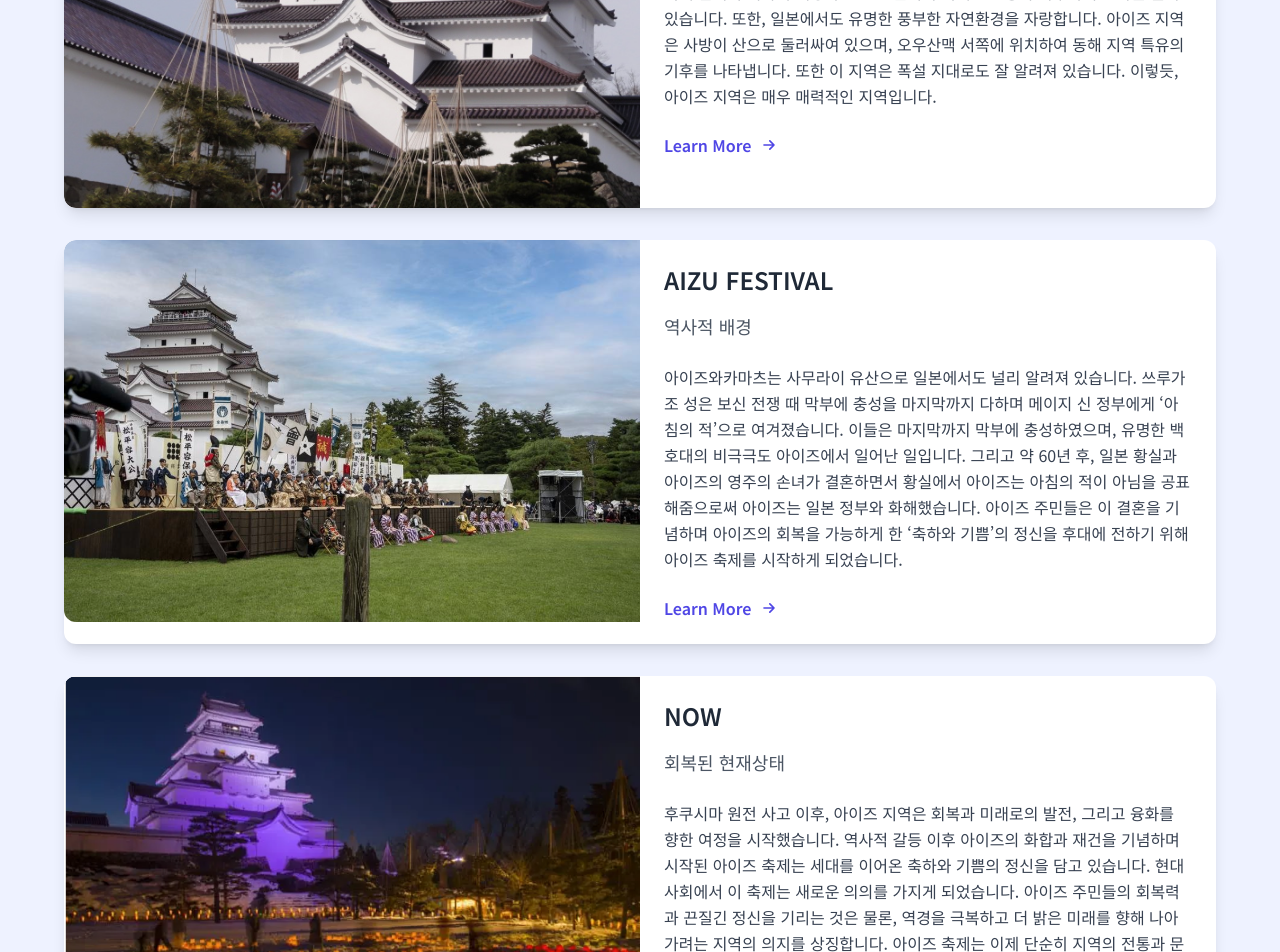
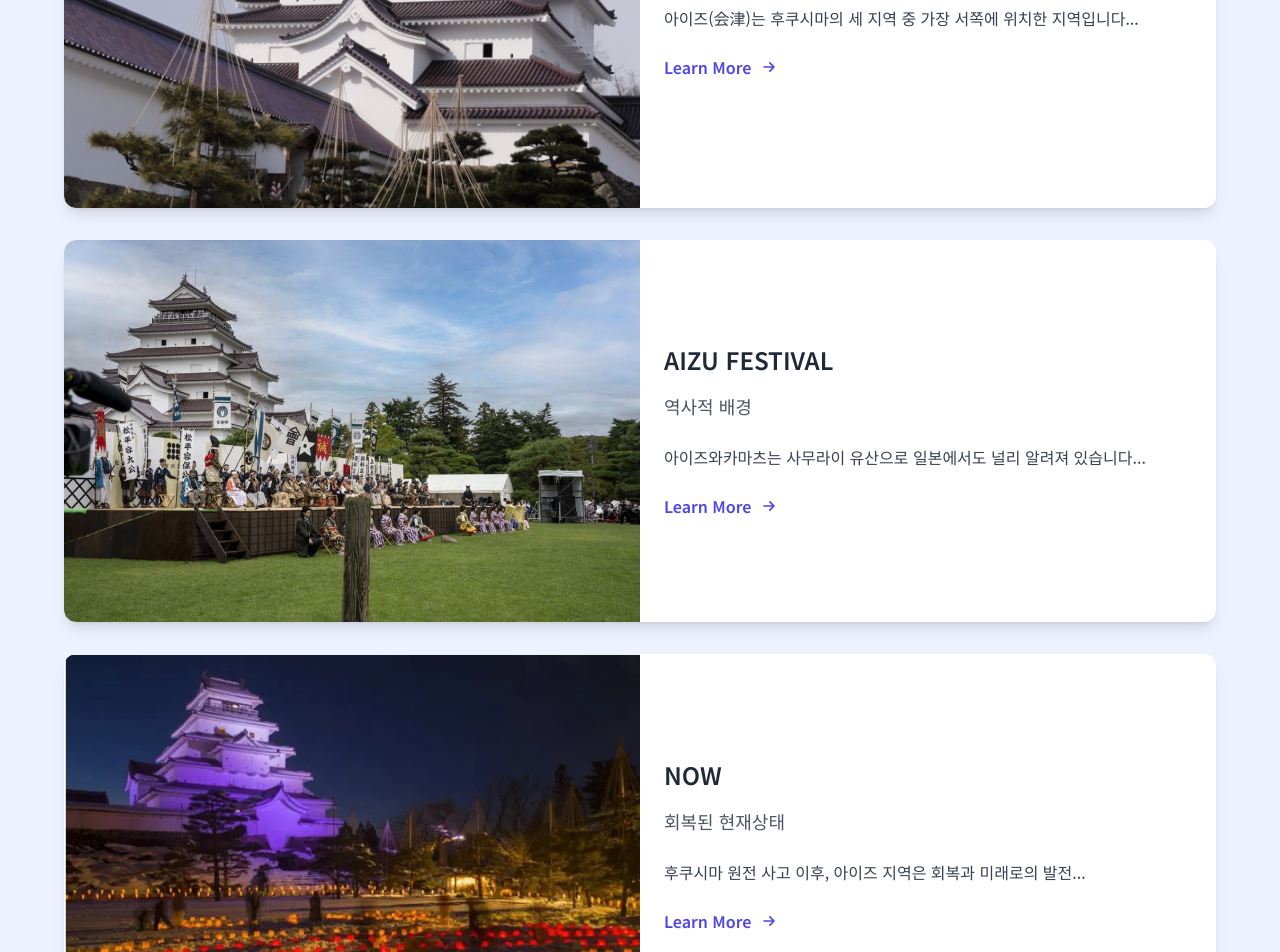
Before and after one commit to puretension/AizuFestival, a Next.js app: page / in a window 1280 px wide. Shown: the part 920-1872 px from the top of the page. Built offline with nearby package versions, Linux system fonts and the light colour scheme; a web font is replaced by a local one.

Commit message:
Feat: 최종본 반영

```diff
--- a/src/components/home/banner/Card.tsx
+++ b/src/components/home/banner/Card.tsx
@@ -9,11 +9,13 @@ export const IntroduceCard = ({
   subtitle,
   content,
   imageSrc,
+  onLearnMore,
 }: {
   title: string;
   subtitle: string;
   content: string;
   imageSrc: string;
+  onLearnMore: () => void;
 }) => {
   return (
     <motion.div
@@ -39,8 +41,8 @@ export const IntroduceCard = ({
         <p className="text-lg text-gray-600 mb-6">{subtitle}</p>
         <p className="text-gray-700 leading-relaxed">{content}</p>
 
-        <motion.a
-          href="#"
+        <motion.button
+          onClick={onLearnMore}
           className="mt-6 text-indigo-600 hover:text-indigo-800 font-semibold flex items-center gap-2 transition-all"
           whileHover={{ scale: 1.05 }}
         >
@@ -59,10 +61,11 @@ export const IntroduceCard = ({
               d="M13 7l5 5m0 0l-5 5m5-5H6"
             />
           </svg>
-        </motion.a>
+        </motion.button>
       </div>
     </motion.div>
   );
 };
 
+
 export default IntroduceCard;
--- a/src/components/home/banner/CardComponents.tsx
+++ b/src/components/home/banner/CardComponents.tsx
@@ -1,37 +1,76 @@
-'use client';
+import React, { useState } from 'react';
+import { IntroduceCard } from './Card';
 
-import { IntroduceCard } from "./Card";
+const Modal = ({
+  isOpen,
+  onClose,
+  title,
+  content,
+}: {
+  isOpen: boolean;
+  onClose: () => void;
+  title: string;
+  content: string;
+}) => {
+  if (!isOpen) return null;
+
+  return (
+    <div className="fixed inset-0 flex items-center justify-center bg-black bg-opacity-50 z-50">
+      <div className="bg-white rounded-lg p-6 max-w-lg w-full">
+        <h2 className="text-2xl font-bold mb-4">{title}</h2>
+        <p className="text-gray-700 mb-6">{content}</p>
+        <button
+          onClick={onClose}
+          className="px-4 py-2 bg-indigo-600 text-white rounded hover:bg-indigo-800"
+        >
+          Close
+        </button>
+      </div>
+    </div>
+  );
+};
 
 
 export const CardComponents = () => {
+  const [isModalOpen, setIsModalOpen] = useState(false);
+  const [selectedCard, setSelectedCard] = useState<{
+    title: string;
+    content: string;
+  } | null>(null);
+
   const cards = [
     {
       title: 'AIZU',
       subtitle: '아이즈 지역 소개',
-      content: `아이즈(会津)는 후쿠시마의 세 지역 중 가장 서쪽에 위치한 지역입니다. 아이즈의 주요 도시는 츠루가 성으로 유명한 아이즈와카마츠입니다.
-이곳에서는 에도 시대 말기의 역사적 배경과 관련된 깊이 뿌리내린 전통과 사무라이 문화를 볼 수 있습니다. 또한, 일본에서도 유명한 풍부한 자연환경을 자랑합니다.
-아이즈 지역은 사방이 산으로 둘러싸여 있으며, 오우산맥 서쪽에 위치하여 동해 지역 특유의 기후를 나타냅니다. 또한 이 지역은 폭설 지대로도 잘 알려져 있습니다.
-이렇듯, 아이즈 지역은 매우 매력적인 지역입니다.
-`,
-      imageSrc:'/images/aizu_castle_default.jpg',
+      content: `아이즈(会津)는 후쿠시마의 세 지역 중 가장 서쪽에 위치한 지역입니다...`,
+      englishContent: `Aizu is the westernmost of the three regions of Fukushima Prefecture...`,
+      imageSrc: '/images/aizu_castle_default.jpg',
     },
     {
       title: 'AIZU FESTIVAL',
       subtitle: '역사적 배경',
-      content: `아이즈와카마츠는 사무라이 유산으로 일본에서도 널리 알려져 있습니다. 쓰루가조 성은 보신 전쟁 때 막부에 충성을 마지막까지 다하며 메이지 신 정부에게 ‘아침의 적’으로 여겨졌습니다. 이들은 마지막까지 막부에 충성하였으며, 유명한 백호대의 비극극도 아이즈에서 일어난 일입니다.
-그리고 약 60년 후, 일본 황실과 아이즈의 영주의 손녀가 결혼하면서 황실에서 아이즈는 아침의 적이 아님을 공표 해줌으로써 아이즈는 일본 정부와 화해했습니다. 아이즈 주민들은 이 결혼을 기념하며 아이즈의 회복을 가능하게 한 ‘축하와 기쁨’의 정신을 후대에 전하기 위해 아이즈 축제를 시작하게 되었습니다.
-`,
+      content: `아이즈와카마츠는 사무라이 유산으로 일본에서도 널리 알려져 있습니다...`,
+      englishContent: `Aizuwakamatsu is widely known for its samurai heritage...`,
       imageSrc: '/images/aizu_castle_day.png',
     },
     {
       title: 'NOW',
       subtitle: '회복된 현재상태',
-      content: `후쿠시마 원전 사고 이후, 아이즈 지역은 회복과 미래로의 발전, 그리고 융화를 향한 여정을 시작했습니다. 역사적 갈등 이후 아이즈의 화합과 재건을 기념하며 시작된 아이즈 축제는 세대를 이어온 축하와 기쁨의 정신을 담고 있습니다.
-      현대사회에서 이 축제는 새로운 의의를 가지게 되었습니다. 아이즈 주민들의 회복력과 끈질긴 정신을 기리는 것은 물론, 역경을 극복하고 더 밝은 미래를 향해 나아가려는 지역의 의지를 상징합니다. 아이즈 축제는 이제 단순히 지역의 전통과 문화를 기리는 것을 넘어, 지역사회의 연대와 희망, 그리고 공동체 정신을 기념하는 자리로 자리매김했습니다.
-      아이즈 축제는 역사적 뿌리를 현재의 비전과 연결하며, 극복과 재생의 정신을 지속적으로 보여줍니다. 이는 지역 주민뿐만 아니라 방문객들에게도 강렬한 희망과 연대의 메시지를 전달하는 상징적 행사로 자리하고 있습니다.`,
+      content: `후쿠시마 원전 사고 이후, 아이즈 지역은 회복과 미래로의 발전...`,
+      englishContent: `After the Fukushima nuclear accident, the Aizu region embarked on...`,
       imageSrc: '/images/aizu_castle_night.png',
     },
   ];
+
+  const openModal = (card: { title: string; englishContent: string }) => {
+    setSelectedCard({ title: card.title, content: card.englishContent });
+    setIsModalOpen(true);
+  };
+
+  const closeModal = () => {
+    setIsModalOpen(false);
+    setSelectedCard(null);
+  };
 
   return (
     <section className="py-10 px-6">
@@ -43,9 +82,18 @@ export const CardComponents = () => {
             subtitle={card.subtitle}
             content={card.content}
             imageSrc={card.imageSrc}
+            onLearnMore={() => openModal(card)}
           />
         ))}
       </div>
+      {selectedCard && (
+        <Modal
+          isOpen={isModalOpen}
+          onClose={closeModal}
+          title={selectedCard.title}
+          content={selectedCard.content}
+        />
+      )}
     </section>
   );
 };
```
